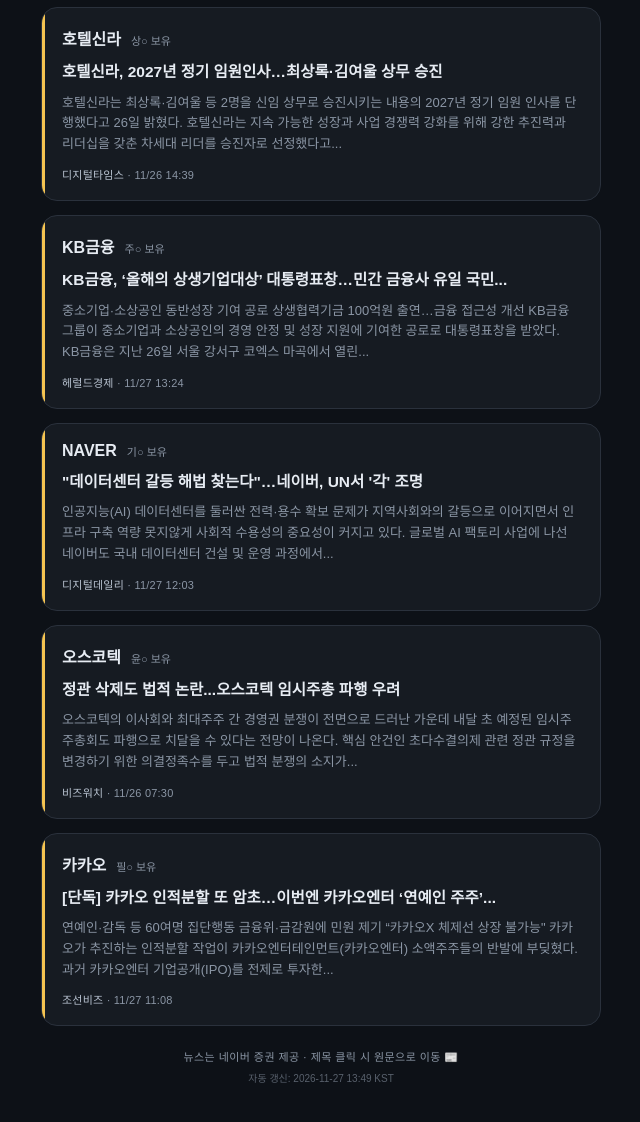
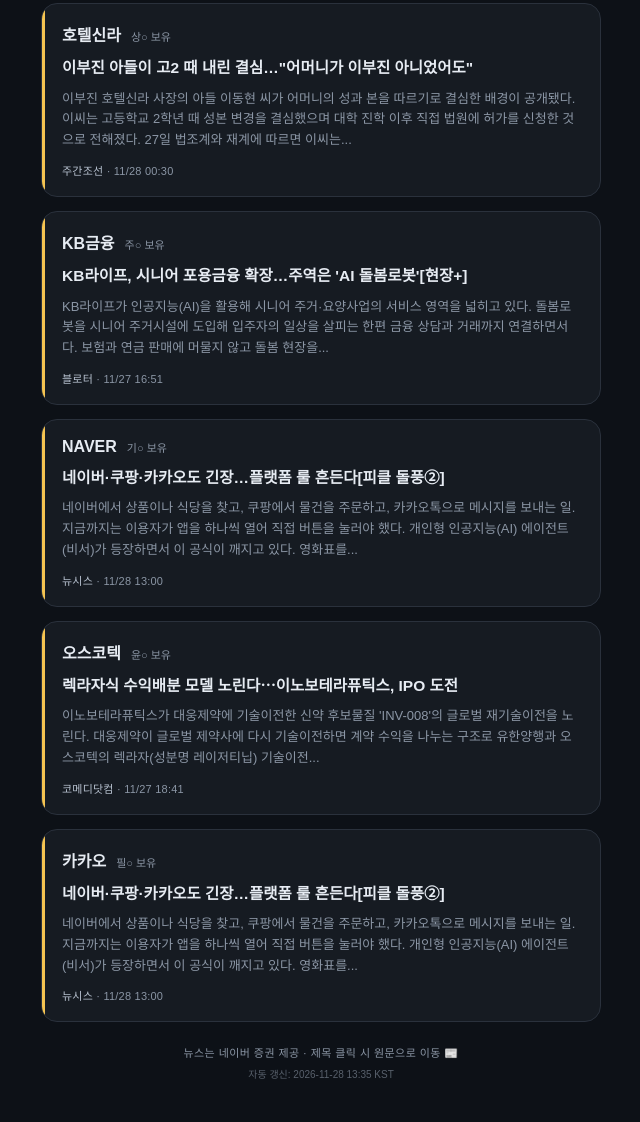
Before and after one commit to mainlainer/djhani02, a plain HTML site: page news.html in a window 1280 px wide. Shown: the part 840-1962 px from the top of the page, without its empty margins (319-959 px from the left). Drawn offline with Linux system fonts and the light colour scheme; a web font is replaced by a local one.

Commit message:
auto: 2026-11-28 13:35 KST 종목 뉴스 갱신

```diff
--- a/news.html
+++ b/news.html
@@ -3,8 +3,8 @@
 <head>
 <meta charset="UTF-8">
 <meta name="viewport" content="width=device-width, initial-scale=1.0">
-<title>오늘의 종목 뉴스 · 2026.11.27</title>
-<meta property="og:title" content="오늘의 종목 뉴스 2026.11.27">
+<title>오늘의 종목 뉴스 · 2026.11.28</title>
+<meta property="og:title" content="오늘의 종목 뉴스 2026.11.28">
 <meta property="og:description" content="우리 모임 8개 종목 데일리 뉴스 요약">
 <link rel="preconnect" href="https://fonts.googleapis.com">
 <link rel="preconnect" href="https://fonts.gstatic.com" crossorigin>
@@ -46,22 +46,22 @@
 
   <div class="top-label">소수점 투자 모임 · 데일리 종목 뉴스</div>
   <div class="title">NEWS<span class="kr">오늘의 종목 소식</span></div>
-  <div class="date">2026.11.27 기준 · 종목별 최신 1건</div>
+  <div class="date">2026.11.28 기준 · 종목별 최신 1건</div>
 
   <div class="nav"><a href="index.html">← 잔고 결산</a><a href="rank.html">📊 순위 변동</a></div>
 
   <div class="card">
     <div class="head"><span class="ticker">현대차</span><span class="member">성○ 보유</span></div>
-    <a class="headline" href="https://n.news.naver.com/mnews/article/277/0005848834" target="_blank" rel="noopener">[클릭 e종목]&quot;아이엘, 현대차 BD '아틀라스' 공급망 진입 전망…2027년...</a>
-    <div class="body">아이엘이 현대자동차그룹의 로봇 전문 계열사 보스턴다이내믹스의 휴머노이드 로봇 부품 공급망 진입을 추진하며 사업 확장 기대감을 키우고 있다는 분석이 나왔다. 기존 자동차 전장사업에서 축적한 광학 설계 기술과 정밀 제조 역량을 바탕으로...</div>
-    <div class="meta"><span class="src">아시아경제</span> · 11/27 13:37</div>
+    <a class="headline" href="https://n.news.naver.com/mnews/article/018/0006416845" target="_blank" rel="noopener">“현대차 70만원 때 더 팔걸” 김구라도 후회…주가 얼마나 빠졌길래</a>
+    <div class="body">방송인 김구라가 주식 투자 상담 도중 현대차 주식을 충분히 매도하지 못한 데 대한 아쉬움을 드러내 눈길을 끌고 있다. 현대차 주가가 70만원대에 올랐을 당시 보유 주식 일부를 팔았지만, 이후 주가가 급락하면서 더 많은 물량을 처분하지 못한...</div>
+    <div class="meta"><span class="src">이데일리</span> · 11/28 11:23</div>
   </div>
 
   <div class="card">
     <div class="head"><span class="ticker">신세계</span><span class="member">정○ 보유</span></div>
-    <a class="headline" href="https://n.news.naver.com/mnews/article/001/0016467593" target="_blank" rel="noopener">대전 빵집 제품들이 한자리에</a>
-    <div class="body">27일 서울 서초구 신세계백화점 강남점에서 열린 '대전 빵축제 인(in) 서울' 행사를 찾은 시민들이 부스를 둘러보고 있다. 신세계백화점이 대한제과협회 대전지부와 함께 진행하는 '대전 빵축제 인(in) 서울' 행사는 파이가든, 빵시투어...</div>
-    <div class="meta"><span class="src">연합뉴스</span> · 11/27 12:40</div>
+    <a class="headline" href="https://n.news.naver.com/mnews/article/374/0000546433" target="_blank" rel="noopener">&quot;딸기가격 내리고 당근 무한담기&quot;…이마트 '주말 할인'</a>
+    <div class="body">이마트가 트레이더스, 이마트 에브리데이 3사에서 동시에 딸기 할인 행사를 진행합니다. 오늘(28일) 이마트와 이마트 에브리데이는 29일까지 신세계포인트 적립 고객을 대상으로 딸기 500g을 6천원 할인해 판매합니다. 트레이더스는 딸기 500g 팩을...</div>
+    <div class="meta"><span class="src">SBS Biz</span> · 11/28 11:30</div>
   </div>
 
   <div class="card">
@@ -73,41 +73,41 @@
 
   <div class="card">
     <div class="head"><span class="ticker">호텔신라</span><span class="member">상○ 보유</span></div>
-    <a class="headline" href="https://n.news.naver.com/mnews/article/029/0003061341" target="_blank" rel="noopener">호텔신라, 2027년 정기 임원인사…최상록·김여울 상무 승진</a>
-    <div class="body">호텔신라는 최상록·김여울 등 2명을 신임 상무로 승진시키는 내용의 2027년 정기 임원 인사를 단행했다고 26일 밝혔다. 호텔신라는 지속 가능한 성장과 사업 경쟁력 강화를 위해 강한 추진력과 리더십을 갖춘 차세대 리더를 승진자로 선정했다고...</div>
-    <div class="meta"><span class="src">디지털타임스</span> · 11/26 14:39</div>
+    <a class="headline" href="https://n.news.naver.com/mnews/article/053/0000063401" target="_blank" rel="noopener">이부진 아들이 고2 때 내린 결심…&quot;어머니가 이부진 아니었어도&quot;</a>
+    <div class="body">이부진 호텔신라 사장의 아들 이동현 씨가 어머니의 성과 본을 따르기로 결심한 배경이 공개됐다. 이씨는 고등학교 2학년 때 성본 변경을 결심했으며 대학 진학 이후 직접 법원에 허가를 신청한 것으로 전해졌다. 27일 법조계와 재계에 따르면 이씨는...</div>
+    <div class="meta"><span class="src">주간조선</span> · 11/28 00:30</div>
   </div>
 
   <div class="card">
     <div class="head"><span class="ticker">KB금융</span><span class="member">주○ 보유</span></div>
-    <a class="headline" href="https://n.news.naver.com/mnews/article/016/0002729551" target="_blank" rel="noopener">KB금융, ‘올해의 상생기업대상’ 대통령표창…민간 금융사 유일 국민...</a>
-    <div class="body">중소기업·소상공인 동반성장 기여 공로 상생협력기금 100억원 출연…금융 접근성 개선 KB금융그룹이 중소기업과 소상공인의 경영 안정 및 성장 지원에 기여한 공로로 대통령표창을 받았다. KB금융은 지난 26일 서울 강서구 코엑스 마곡에서 열린...</div>
-    <div class="meta"><span class="src">헤럴드경제</span> · 11/27 13:24</div>
+    <a class="headline" href="https://n.news.naver.com/mnews/article/293/0000093951" target="_blank" rel="noopener">KB라이프, 시니어 포용금융 확장…주역은 'AI 돌봄로봇'[현장+]</a>
+    <div class="body">KB라이프가 인공지능(AI)을 활용해 시니어 주거·요양사업의 서비스 영역을 넓히고 있다. 돌봄로봇을 시니어 주거시설에 도입해 입주자의 일상을 살피는 한편 금융 상담과 거래까지 연결하면서다. 보험과 연금 판매에 머물지 않고 돌봄 현장을...</div>
+    <div class="meta"><span class="src">블로터</span> · 11/27 16:51</div>
   </div>
 
   <div class="card">
     <div class="head"><span class="ticker">NAVER</span><span class="member">기○ 보유</span></div>
-    <a class="headline" href="https://n.news.naver.com/mnews/article/138/0002250147" target="_blank" rel="noopener">&quot;데이터센터 갈등 해법 찾는다&quot;…네이버, UN서 '각' 조명</a>
-    <div class="body">인공지능(AI) 데이터센터를 둘러싼 전력·용수 확보 문제가 지역사회와의 갈등으로 이어지면서 인프라 구축 역량 못지않게 사회적 수용성의 중요성이 커지고 있다. 글로벌 AI 팩토리 사업에 나선 네이버도 국내 데이터센터 건설 및 운영 과정에서...</div>
-    <div class="meta"><span class="src">디지털데일리</span> · 11/27 12:03</div>
+    <a class="headline" href="https://n.news.naver.com/mnews/article/003/0014350604" target="_blank" rel="noopener">네이버·쿠팡·카카오도 긴장…플랫폼 룰 흔든다[피클 돌풍②]</a>
+    <div class="body">네이버에서 상품이나 식당을 찾고, 쿠팡에서 물건을 주문하고, 카카오톡으로 메시지를 보내는 일. 지금까지는 이용자가 앱을 하나씩 열어 직접 버튼을 눌러야 했다. 개인형 인공지능(AI) 에이전트(비서)가 등장하면서 이 공식이 깨지고 있다. 영화표를...</div>
+    <div class="meta"><span class="src">뉴시스</span> · 11/28 13:00</div>
   </div>
 
   <div class="card">
     <div class="head"><span class="ticker">오스코텍</span><span class="member">윤○ 보유</span></div>
-    <a class="headline" href="https://n.news.naver.com/mnews/article/648/0000052991" target="_blank" rel="noopener">정관 삭제도 법적 논란...오스코텍 임시주총 파행 우려</a>
-    <div class="body">오스코텍의 이사회와 최대주주 간 경영권 분쟁이 전면으로 드러난 가운데 내달 초 예정된 임시주주총회도 파행으로 치달을 수 있다는 전망이 나온다. 핵심 안건인 초다수결의제 관련 정관 규정을 변경하기 위한 의결정족수를 두고 법적 분쟁의 소지가...</div>
-    <div class="meta"><span class="src">비즈워치</span> · 11/26 07:30</div>
+    <a class="headline" href="https://n.news.naver.com/mnews/article/296/0000107923" target="_blank" rel="noopener">렉라자식 수익배분 모델 노린다⋯이노보테라퓨틱스, IPO 도전</a>
+    <div class="body">이노보테라퓨틱스가 대웅제약에 기술이전한 신약 후보물질 'INV-008'의 글로벌 재기술이전을 노린다. 대웅제약이 글로벌 제약사에 다시 기술이전하면 계약 수익을 나누는 구조로 유한양행과 오스코텍의 렉라자(성분명 레이저티닙) 기술이전...</div>
+    <div class="meta"><span class="src">코메디닷컴</span> · 11/27 18:41</div>
   </div>
 
   <div class="card">
     <div class="head"><span class="ticker">카카오</span><span class="member">필○ 보유</span></div>
-    <a class="headline" href="https://n.news.naver.com/mnews/article/366/0001207749" target="_blank" rel="noopener">[단독] 카카오 인적분할 또 암초…이번엔 카카오엔터 ‘연예인 주주’...</a>
-    <div class="body">연예인·감독 등 60여명 집단행동 금융위·금감원에 민원 제기 “카카오X 체제선 상장 불가능&quot; 카카오가 추진하는 인적분할 작업이 카카오엔터테인먼트(카카오엔터) 소액주주들의 반발에 부딪혔다. 과거 카카오엔터 기업공개(IPO)를 전제로 투자한...</div>
-    <div class="meta"><span class="src">조선비즈</span> · 11/27 11:08</div>
+    <a class="headline" href="https://n.news.naver.com/mnews/article/003/0014350604" target="_blank" rel="noopener">네이버·쿠팡·카카오도 긴장…플랫폼 룰 흔든다[피클 돌풍②]</a>
+    <div class="body">네이버에서 상품이나 식당을 찾고, 쿠팡에서 물건을 주문하고, 카카오톡으로 메시지를 보내는 일. 지금까지는 이용자가 앱을 하나씩 열어 직접 버튼을 눌러야 했다. 개인형 인공지능(AI) 에이전트(비서)가 등장하면서 이 공식이 깨지고 있다. 영화표를...</div>
+    <div class="meta"><span class="src">뉴시스</span> · 11/28 13:00</div>
   </div>
 
   <div class="foot">뉴스는 네이버 증권 제공 · 제목 클릭 시 원문으로 이동 📰</div>
-  <div class="auto-stamp">자동 갱신: 2026-11-27 13:49 KST</div>
+  <div class="auto-stamp">자동 갱신: 2026-11-28 13:35 KST</div>
 
 </div>
 </body>
```
